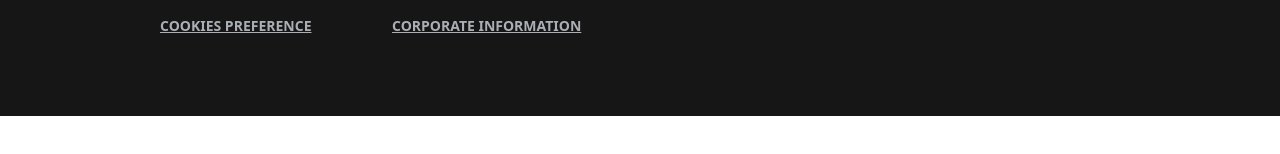
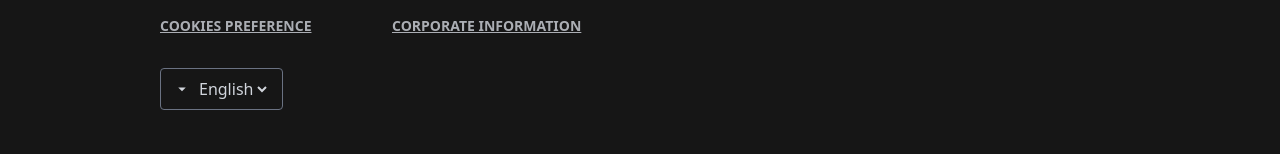
Before and after one commit to coder-Rishi05/Netflix_Clone, a React (Vite) app: page / in a window 1280 px wide. Shown: the part 1116-1270 px from the top of the page. Before the commit the page ends 1232 px from the top, so only its background shows below. Built offline with nearby package versions, Linux system fonts and the light colour scheme.

Commit message:
completed the login page

```diff
--- a/package.json
+++ b/package.json
@@ -13,6 +13,8 @@
     "@tailwindcss/vite": "^4.1.11",
     "react": "^19.1.0",
     "react-dom": "^19.1.0",
+    "react-icon": "^1.0.0",
+    "react-icons": "^5.5.0",
     "react-router-dom": "^7.7.0",
     "tailwindcss": "^4.1.11"
   },
--- a/src/Components/Login.jsx
+++ b/src/Components/Login.jsx
@@ -1,6 +1,7 @@
 import React, { useState } from "react";
 import Header from "./Header";
 import { img_data } from "../Utils/imgSrc";
+import { MdArrowDropDown } from "react-icons/md";
 
 const Login = () => {
   const [toggleState, setToggleState] = useState(true);
@@ -117,6 +118,15 @@ const Login = () => {
             Corporate Information
           </li>
         </div>
+        <div className="mt-8">
+          <div className="inline-flex items-center border hover:ring-1 ring-purple-500 border-gray-500 px-3 py-2 rounded text-gray-300 bg-transparent">
+            <MdArrowDropDown className="mr-1 text-lg" />
+            <select name="" id="">
+              <option value="English">English</option>
+              <option value="Hindi">Hindi</option>
+            </select>
+          </div>
+        </div>
       </div>
     </div>
   );
```
Also changed, not shown: 1 other file (tests, documents, lock files or other folders).
